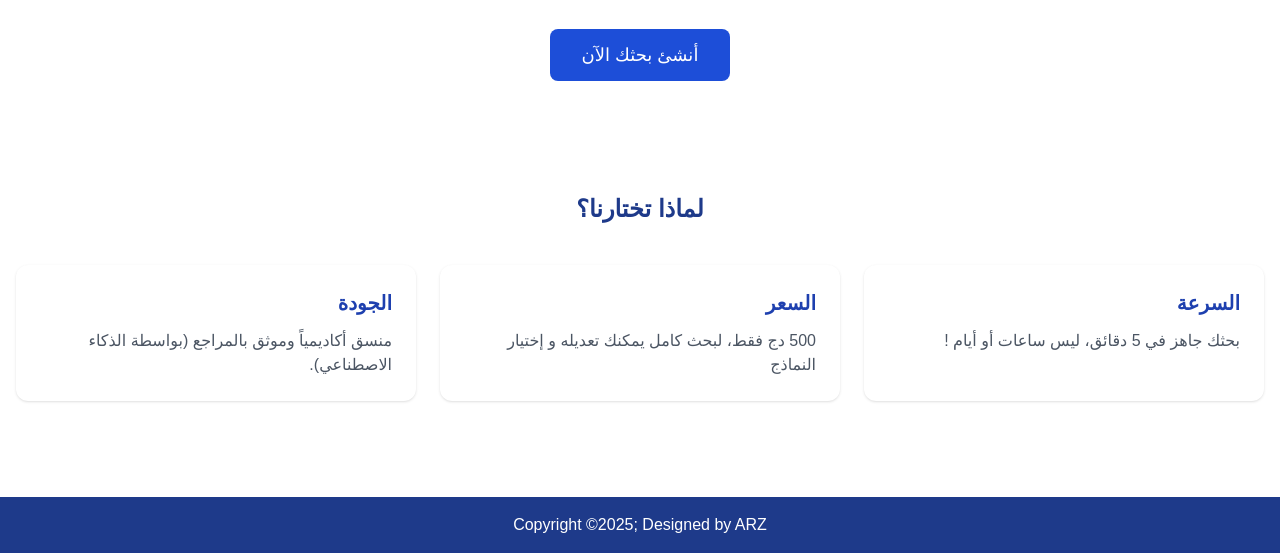
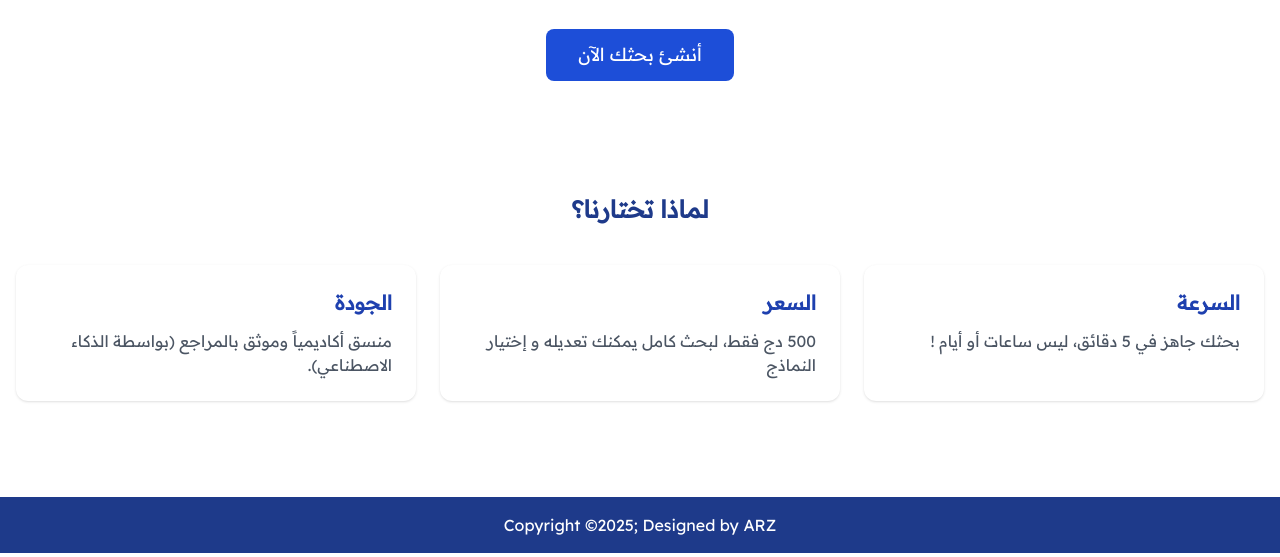
Before and after one commit to Arz77o/Expose-AI, a website: page index.html in a window 1280 px wide. Shown: the part 243-800 px from the top of the page. Drawn offline with nearby package versions, Linux system fonts and the light colour scheme.

Commit message:
Update style.css

```diff
--- a/style.css
+++ b/style.css
@@ -1,3 +1,6 @@
+
+@import url('https://fonts.googleapis.com/css2?family=Readex+Pro&display=swap');
+
 body {
     font-family: "Readex Pro", sans-serif;
 }
```
